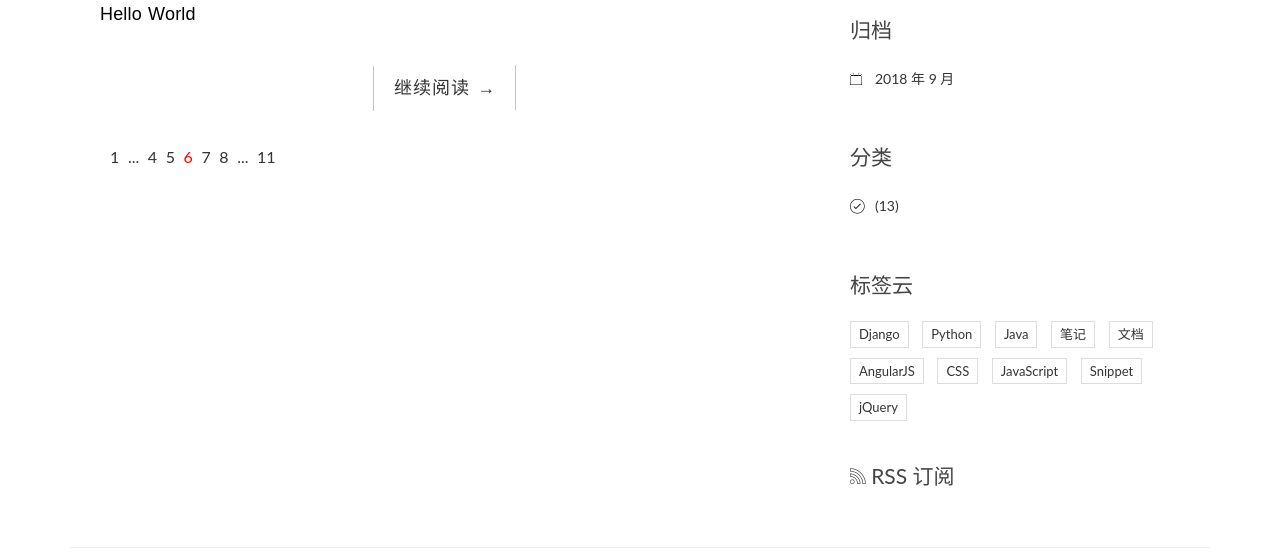
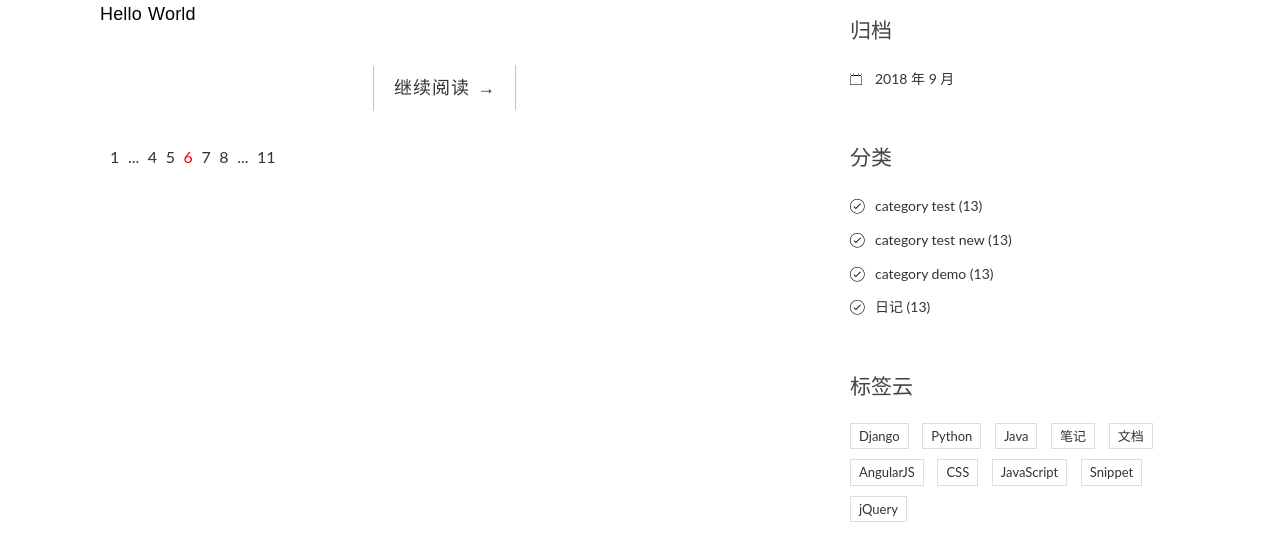
Before and after one commit to MiracleWong/DjangoPractices, a Django app: page / in a window 1280 px wide. Shown: the part 285-840 px from the top of the page. Run offline with Django 3.2, Linux system fonts and the light colour scheme; data comes from the database, SQL or seed files in the repository; some libraries are stand-ins or nearby versions.

Commit message:
Step11: category and archive

```diff
--- a/blogproject/blog/templatetags/blog_tags.py
+++ b/blogproject/blog/templatetags/blog_tags.py
@@ -16,4 +16,4 @@ def archives():
 
 @register.simple_tag
 def get_categories():
-    return Post.objects.all()
+    return Category.objects.all()
--- a/blogproject/blog/urls.py
+++ b/blogproject/blog/urls.py
@@ -3,5 +3,7 @@ from . import views
 
 urlpatterns = [
     url(r'^$', views.index, name='index'),
-    url(r'^post/(?P<pk>[0-9]+)/$', views.detail, name="detail")
+    url(r'^post/(?P<pk>[0-9]+)/$', views.detail, name="detail"),
+    url(r'^archives/(?P<year>[0-9]{4})/(?P<month>[0-9]{1,2})/$', views.archives, name='archives'),
+    url(r'^category/(?P<pk>[0-9]+)/$', views.category, name='category'),
 ]
--- a/blogproject/blog/views.py
+++ b/blogproject/blog/views.py
@@ -1,20 +1,14 @@
 from django.shortcuts import render, get_object_or_404
-from django.http import HttpResponse
-from .models import Post
+from .models import Post, Category
 import markdown
 
 # Create your views here.
-
-# def index(request):
-#     return render(request, 'blog/index.html', context={
-#         'title': '我的博客首页',
-#         'welcome': '欢迎访问我的博客首页'
-#     })
 
 
 def index(request):
     post_list = Post.objects.all().order_by('-created_time')
     return render(request, 'blog/index.html', context={'post_list': post_list})
+
 
 def detail(request, pk):
     post = get_object_or_404(Post, pk=pk)
@@ -24,3 +18,16 @@ def detail(request, pk):
         'markdown.extensions.toc',
         ])
     return render(request, 'blog/detail.html', context={'post': post})
+
+
+def archives(request, year, month):
+    post_list = Post.objects.filter(created_time__year=year,
+                                    created_time__month=month
+                                    ).order_by('-created_time')
+    return render(request, 'blog/index.html', context={'post_list': post_list})
+
+
+def category(request, pk):
+    cate = get_object_or_404(Category,  pk=pk)
+    post_list = Post.objects.filter(category=cate).order_by('-created_time')
+    return render(request, 'blog/index.html', context={'post_list': post_list})
--- a/blogproject/requirements.txt
+++ b/blogproject/requirements.txt
@@ -1,3 +1,4 @@
 Django==1.10.6
 Markdown==3.0
 Pygments==2.2.0
+pytz==2018.5
--- a/blogproject/templates/base.html
+++ b/blogproject/templates/base.html
@@ -94,7 +94,7 @@
                         <ul>
                             {% for date in date_list %}
                             <li>
-                                    <a href="#">{{ date.year }} 年 {{ date.month }} 月</a>
+                                <a href="{% url 'blog:archives' date.year date.month %}">{{ date.year }} 年 {{ date.month }} 月</a>
                             </li>
                             {% empty %}
                             暂无归档！
@@ -108,7 +108,7 @@
                         <ul>
                             {% for category in category_list %}
                             <li>
-                                    <a href="#">{{ category.name }} <span class="post-count">(13)</span></a>
+                                <a href="{% url 'blog:category' category.pk %}">{{ category.name }} <span class="post-count">(13)</span></a>
                             </li>
                             {% empty %}
                             暂无分类！
```
Lines whose indentation alone changed are shown as unchanged.
